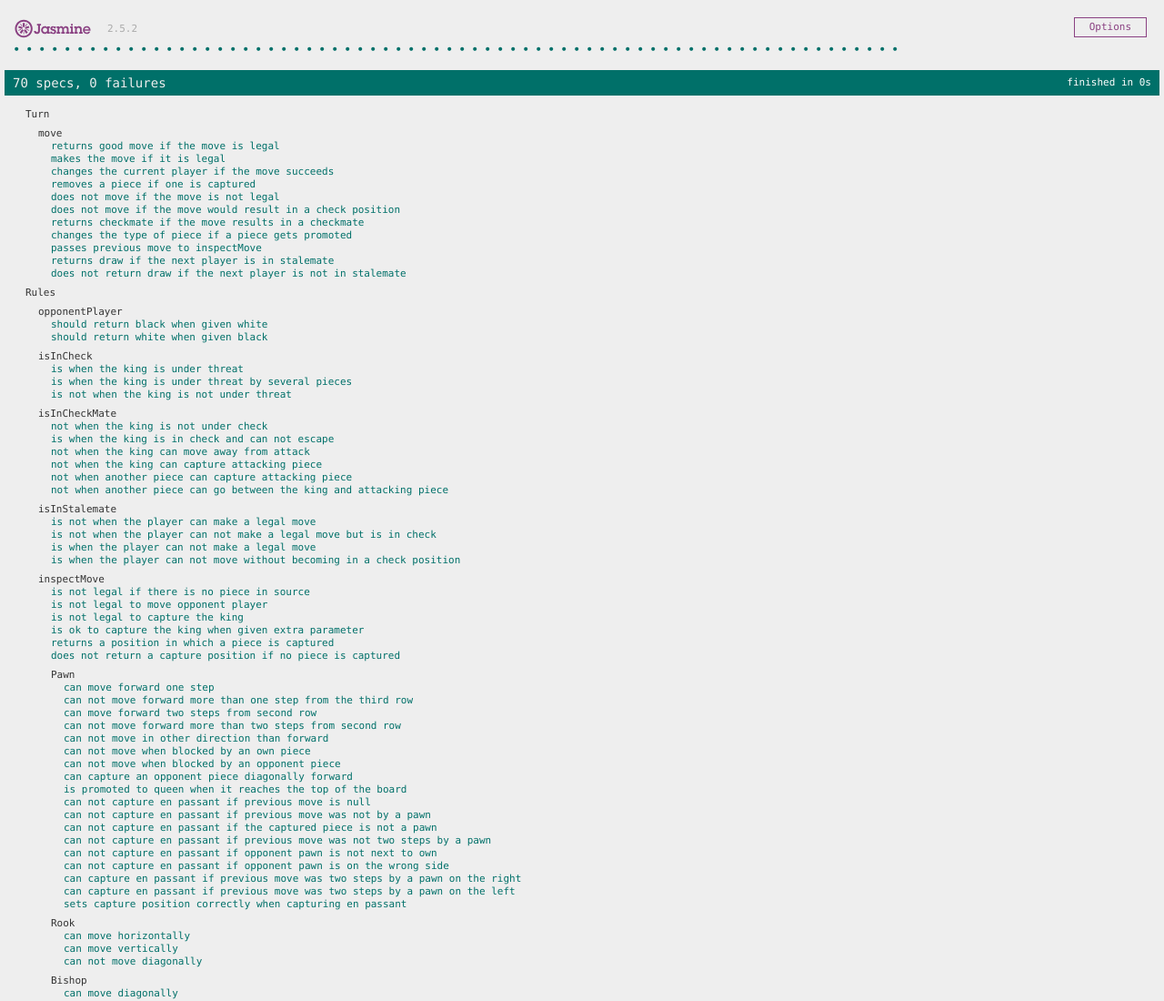
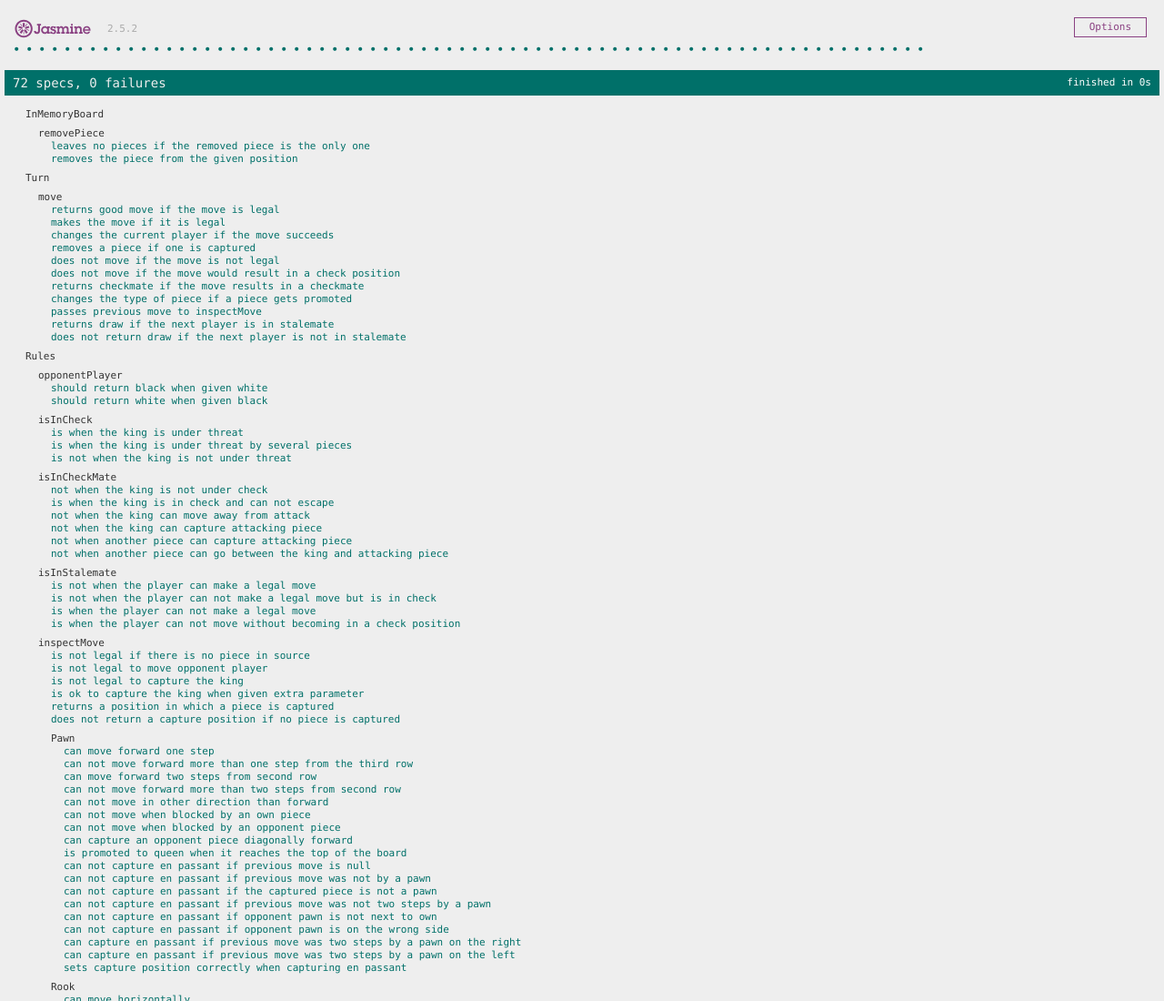
Before and after one commit to tkjantti/chess, a plain HTML site: page SpecRunner.html in a window 1280 px wide. Shown: the top 1100 px of the page at 91% size. Drawn offline with Linux system fonts and the light colour scheme.

Commit message:
Implementation of InMemoryBoard changed to a list of objects.

```diff
--- a/SpecRunner.html
+++ b/SpecRunner.html
@@ -20,6 +20,7 @@
   <script src="scripts/chess-turn.js"></script>
 
   <script src="spec/chess-test.js"></script>
+  <script src="spec/InMemoryBoardSpec.js"></script>
   <script src="spec/TurnSpec.js"></script>
   <script src="spec/RulesSpec.js"></script>
 </head>
--- a/scripts/chess-DomBoard.js
+++ b/scripts/chess-DomBoard.js
@@ -172,6 +172,12 @@
         return pieces;
     };
 
+    that.getPieces = function () {
+        return this.findPieces(function () {
+            return true;
+        });
+    };
+
     that.selectSquare = function (position) {
         this.removeSelection();
 
--- a/scripts/chess-InMemoryBoard.js
+++ b/scripts/chess-InMemoryBoard.js
@@ -1,26 +1,52 @@
-/*jslint browser:true, fudge:true, this:true, for:true */
+/*jslint browser:true, fudge:true, this:true */
 /*global window, $, CHESS_APP */
 
 CHESS_APP.createInMemoryBoard = function (rowCount, columnCount) {
     "use strict";
-    var rows = [];
-    var i;
-    for (i = 0; i < rowCount; i += 1) {
-        rows[i] = [];
-    }
+    var pieces = []; // A list of piece, position pairs.
 
     var that = CHESS_APP.createBoard(rowCount, columnCount);
 
     that.getPiece = function (position) {
-        return rows[position.row][position.column];
+        var found = pieces.find(function (p) {
+            return p.position.equals(position);
+        });
+
+        return found
+            ? found.piece
+            : null;
     };
 
     that.setPiece = function (position, piece) {
-        rows[position.row][position.column] = piece;
+        if (position === null) {
+            throw "position is null";
+        }
+        if (piece === null) {
+            throw "piece is null";
+        }
+
+        var existing = pieces.find(function (p) {
+            return p.position.equals(position);
+        });
+
+        if (existing) {
+            existing.piece = piece;
+        } else {
+            pieces.push({
+                piece: piece,
+                position: position
+            });
+        }
     };
 
     that.removePiece = function (position) {
-        this.setPiece(position, null);
+        var i = pieces.findIndex(function (p) {
+            return p.position.equals(position);
+        });
+
+        if (i >= 0) {
+            pieces.splice(i, 1);
+        }
     };
 
     that.changeTypeOfPiece = function (position, type) {
@@ -28,8 +54,8 @@
     };
 
     that.getPositionOf = function (piece) {
-        var found = this.findPiece(function (currentPiece) {
-            return currentPiece.equals(piece);
+        var found = this.findPiece(function (p, ignore) {
+            return p.equals(piece);
         });
         return found
             ? found.position
@@ -37,47 +63,28 @@
     };
 
     that.findPiece = function (predicate) {
-        var row, column, position, piece;
-
-        for (row = 0; row < this.getRowCount(); row += 1) {
-            for (column = 0; column < this.getColumnCount(); column += 1) {
-                position = CHESS_APP.createPoint(row, column);
-                piece = this.getPiece(position);
-                if (piece && predicate(piece, position)) {
-                    return {
-                        piece: piece,
-                        position: position
-                    };
-                }
-            }
-        }
-        return null;
+        return pieces.find(function (p) {
+            return predicate(p.piece, p.position);
+        });
     };
 
     that.findPieces = function (predicate) {
-        var row, column, position, piece, pieces = [];
+        return pieces.filter(function (p) {
+            return predicate(p.piece, p.position);
+        });
+    };
 
-        for (row = 0; row < this.getRowCount(); row += 1) {
-            for (column = 0; column < this.getColumnCount(); column += 1) {
-                position = CHESS_APP.createPoint(row, column);
-                piece = this.getPiece(position);
-                if (piece && predicate(piece, position)) {
-                    pieces.push({
-                        piece: piece,
-                        position: position
-                    });
-                }
-            }
-        }
+    that.getPieces = function () {
         return pieces;
     };
 
     that.move = function (source, destination) {
         var piece = this.getPiece(source);
         if (!piece) {
-            console.log("Board.move: piece expected in source");
+            throw "no piece in source position";
         }
-        this.setPiece(source, null);
+
+        this.removePiece(source);
         this.setPiece(destination, piece);
     };
 
@@ -87,17 +94,10 @@
 CHESS_APP.cloneInMemoryBoard = function (another) {
     "use strict";
     var board = CHESS_APP.createInMemoryBoard(another.getRowCount(), another.getColumnCount());
-    var row, column, position, piece;
 
-    for (row = 0; row < board.getRowCount(); row += 1) {
-        for (column = 0; column < board.getColumnCount(); column += 1) {
-            position = CHESS_APP.createPoint(row, column);
-            piece = another.getPiece(position);
-            if (piece) {
-                board.setPiece(position, piece);
-            }
-        }
-    }
+    another.getPieces().forEach(function (p) {
+        board.setPiece(p.position, p.piece);
+    });
 
     return board;
 };
--- /dev/null
+++ b/spec/InMemoryBoardSpec.js
@@ -0,0 +1,42 @@
+/*jslint fudge:true */
+/*global $, jasmine, describe, beforeEach, it, xit, expect, objectContaining, CHESS_APP, CHESS_TEST */
+
+describe('InMemoryBoard', function () {
+    "use strict";
+
+    describe('removePiece', function () {
+        it('leaves no pieces if the removed piece is the only one', function () {
+            var board = CHESS_TEST.boardState([
+                "K       ",
+                "        ",
+                "        ",
+                "        ",
+                "        ",
+                "        ",
+                "        ",
+                "        "
+            ]);
+
+            board.removePiece(CHESS_APP.createPoint(0, 0));
+
+            expect(board.getPieces()).toEqual([]);
+        });
+
+        it('removes the piece from the given position', function () {
+            var board = CHESS_TEST.boardState([
+                "K       ",
+                "      k ",
+                " P      ",
+                "        ",
+                "        ",
+                "    q   ",
+                "        ",
+                "        "
+            ]);
+
+            board.removePiece(CHESS_APP.createPoint(2, 1));
+
+            expect(board.getPieces().length).toEqual(3);
+        });
+    });
+});
```
